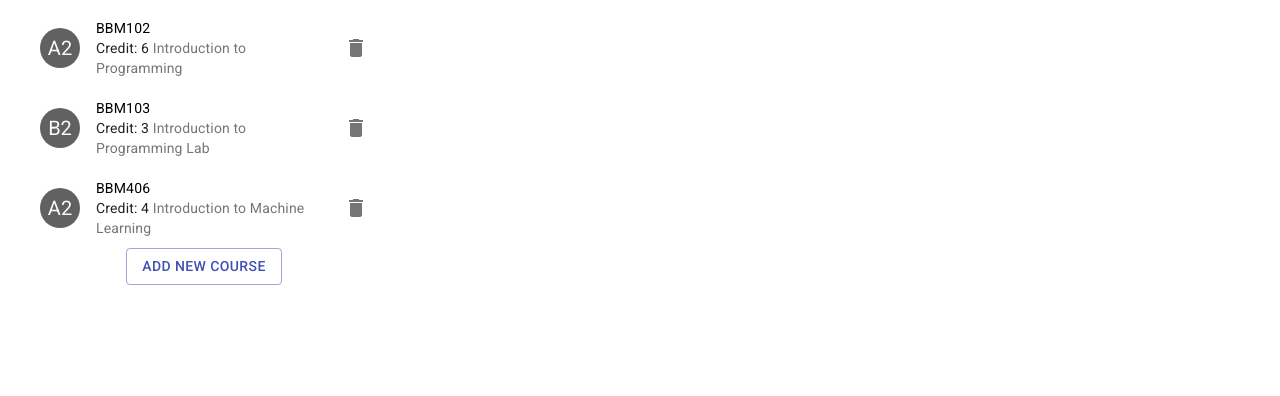
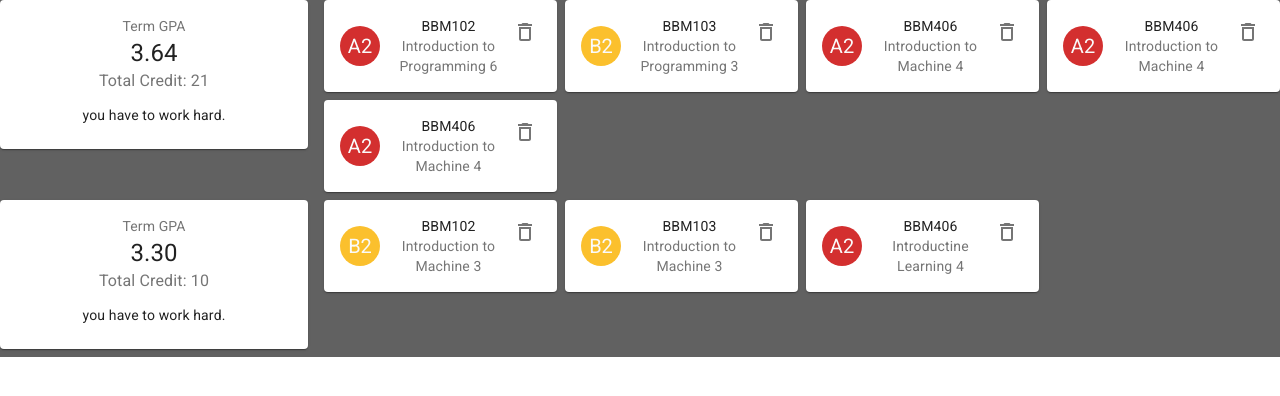
Before and after one commit to cagatayyigit/gpa-calc, a React (Create React App) app: page / in a window 1280 px wide. Shown: the top 396 px of the page. Built offline with nearby package versions, Linux system fonts and the light colour scheme.

Commit message:
Add course cards

```diff
--- a/src/Home.js
+++ b/src/Home.js
@@ -2,42 +2,87 @@ import React, {useState} from 'react';
 import { makeStyles } from '@material-ui/core/styles';
 import Container from '@material-ui/core/Container'
 import CourseItem from './component/CourseItem';
+import Paper from '@material-ui/core/Paper';
+import Grid from '@material-ui/core/Grid';
+import Summary from '../src/component/Summary';
+import { Divider } from '@material-ui/core';
+import CourseCard from "../src/component/CourseCard"
+import { grey, red, yellow } from '@material-ui/core/colors';
 
 const useStyles = makeStyles((theme) => ({
     root: {
       width: '100%',
-      maxWidth: 360,
       backgroundColor: theme.palette.background.paper,
+    },
+    term: {
+        backgroundColor: (term) => {
+            if (term === "A1") {
+                return red[700];
+            }
+            else {
+                return grey[700];
+            }
+        }
+    },
+
+    paper: {
+        padding: theme.spacing(2),
+        textAlign: 'center',
+        color: theme.palette.text.secondary,
     },
   }));
 
 
 const Home = () => {
-    const classes = useStyles();
 
+    const [terms, setTerms] = useState([
+        [
+            {"code": "BBM102", "name": "Introduction to Programming", "grade": "A2", "credit": 6},
+            {"code": "BBM103", "name": "Introduction to Programming", "grade": "B2", "credit": 3},
+            {"code": "BBM406", "name": "Introduction to Machine", "grade": "A2", "credit": 4},
+            {"code": "BBM406", "name": "Introduction to Machine", "grade": "A2", "credit": 4},
+            {"code": "BBM406", "name": "Introduction to Machine", "grade": "A2", "credit": 4},
+        ],
+        [
+            {"code": "BBM102", "name": "Introduction to Machine", "grade": "B2", "credit": 3},
+            {"code": "BBM103", "name": "Introduction to Machine", "grade": "B2", "credit": 3},
+            {"code": "BBM406", "name": "Introductine Learning", "grade": "A2", "credit": 4},
+        ],
 
-    const [courses, setCourses] = useState([
-        {"code": "BBM102", "name": "Introduction to Programming", "grade": "A2", "credit": 6},
-        {"code": "BBM103", "name": "Introduction to Programming Lab", "grade": "B2", "credit": 3},
-        {"code": "BBM406", "name": "Introduction to Machine Learning", "grade": "A2", "credit": 4},
-    ]);
+    ])
 
-   const handleDelete = (course) => {
-        const newCourses = courses.filter(c => c.code !== course.code);
-        setCourses(newCourses);
-   }
+    const classes = useStyles(terms);
 
-   const handleAddCourse = (course) => {
-        const newCourses = [...courses];
-        console.log(course);
-        newCourses.push(course);
-        setCourses(newCourses);
-   }
+    const handleDelete = (termIdx, courseIdx, course) => {
+        let newTerms = [...terms]
+        newTerms.forEach((t, idx) => {
+            newTerms[idx] = newTerms[idx].filter(c => c !== course)
+        })
+        setTerms(newTerms)
+    }
 
     return (
-        <Container>
-            <CourseItem courses={courses} handleDelete={handleDelete} handleAddCourse={handleAddCourse}/>
-        </Container>
+        <div className={classes.root}>
+            {terms.map((term, termIdx) => (
+                <Grid container spacing={2} className={classes.term}>
+                    <Grid item xs={3}>
+                        <Summary term={term}/>
+                    </Grid>
+                    <Grid item xs={9}>
+                        <Grid container  className={classes.term}>
+                            <Grid container spacing={1} className={classes.term}>
+                                {term.map((course, courseIdx) => (
+                                    <Grid item xs={6} md={3}>
+                                        <CourseCard termIdx={termIdx} courseIdx={courseIdx} course={course} handleDelete={handleDelete}/>
+                                    </Grid>
+                                ))}
+                            </Grid>
+                        </Grid>
+                    </Grid>
+                </Grid>
+
+            ))}
+      </div>
     );
 }
 
--- /dev/null
+++ b/src/component/CourseCard.js
@@ -0,0 +1,73 @@
+import React from 'react';
+import { makeStyles } from '@material-ui/core/styles';
+import Card from '@material-ui/core/Card';
+import CardActions from '@material-ui/core/CardActions';
+import CardContent from '@material-ui/core/CardContent';
+import Button from '@material-ui/core/Button';
+import {DeleteOutlined} from "@material-ui/icons";
+import Typography from '@material-ui/core/Typography';
+import { Avatar, CardHeader, IconButton } from '@material-ui/core';
+import { grey, red, yellow } from '@material-ui/core/colors';
+
+const useStyles = makeStyles({
+  root: {
+    padding: 1.2,
+  },
+  avatar: {
+    backgroundColor: (course) => {
+        if (course.grade === "A1") {
+            return red[700];
+        }
+        if (course.grade === "A2") {
+            return red[700];
+        }
+        if (course.grade === "A3") {
+            return red[700];
+        }
+        if (course.grade === "B1") {
+            return red[700];
+        }
+        if (course.grade === "B2") {
+            return yellow[700];
+        }
+        else {
+            return grey[700];
+        }
+    }
+},
+  bullet: {
+    display: 'inline-block',
+    margin: '0 2px',
+    transform: 'scale(0.8)',
+  },
+  title: {
+    fontSize: 14,
+  },
+  pos: {
+    marginBottom: 12,
+  },
+});
+
+export default function CourseCard({termIdx, courseIdx, course, handleDelete}) {
+  const classes = useStyles(course);
+  return (
+    <div>
+        <Card>
+            <CardHeader
+                avatar ={
+                    <Avatar className={classes.avatar}>
+                        {course.grade}
+                    </Avatar>
+                }
+                action ={
+                    <IconButton onClick={() => handleDelete(termIdx, courseIdx, course)}>
+                        <DeleteOutlined/>
+                    </IconButton>
+                }
+                title={course.code}
+                subheader={course.name +  " " + course.credit}
+            />
+        </Card>
+    </div>
+  );
+}
--- a/src/component/CourseItem.js
+++ b/src/component/CourseItem.js
@@ -159,9 +159,9 @@ const CourseItem = ({courses, handleDelete, handleAddCourse}) => {
             <MenuItem value="">
                 <em>None</em>
             </MenuItem>
-            <MenuItem value={10}>A1</MenuItem>
-            <MenuItem value={20}>A2</MenuItem>
-            <MenuItem value={30}>A3</MenuItem>
+            <MenuItem value="A1">A1</MenuItem>
+            <MenuItem value="A2">A2</MenuItem>
+            <MenuItem value="A3">A3</MenuItem>
             </Select>
         </FormControl>
         </DialogContent>
--- /dev/null
+++ b/src/component/Summary.js
@@ -0,0 +1,63 @@
+import React, { useState } from 'react';
+import { makeStyles } from '@material-ui/core/styles';
+import Card from '@material-ui/core/Card';
+import CardActions from '@material-ui/core/CardActions';
+import CardContent from '@material-ui/core/CardContent';
+import Button from '@material-ui/core/Button';
+import Typography from '@material-ui/core/Typography';
+
+const useStyles = makeStyles({
+
+  bullet: {
+    display: 'inline-block',
+    margin: '0 2px',
+    transform: 'scale(0.8)',
+  },
+  title: {
+    fontSize: 14,
+  },
+  pos: {
+    marginBottom: 12,
+  },
+});
+
+const toInt = (grade) => {
+  if (grade === "A1") return 4.0;
+  if (grade === "A2") return 3.75;
+  if (grade === "A3") return 3.50;
+  if (grade === "B1") return 3.25;
+  if (grade === "B2") return 3.0;
+}
+
+export default function Summary({term}) {
+  const classes = useStyles();
+
+
+  let totalCredit = 0;
+  let termGpa = 0;
+  for (var i = 0; i < term.length; i++) {
+    totalCredit += term[i].credit
+    termGpa += term[i].credit * toInt(term[i].grade)
+  }
+
+
+  return (
+    <Card className={classes.root}>
+      <CardContent>
+        <Typography className={classes.title} color="textSecondary" >
+          Term GPA
+        </Typography>
+        <Typography variant="h5" component="h2">
+          {(termGpa / totalCredit).toPrecision(3)}
+        </Typography>
+        <Typography className={classes.pos} color="textSecondary">
+          {"Total Credit: " +totalCredit}
+        </Typography>
+        <Typography variant="body2" component="p">
+          you have to work hard.
+        </Typography>
+      </CardContent>
+
+    </Card>
+  );
+}
```
